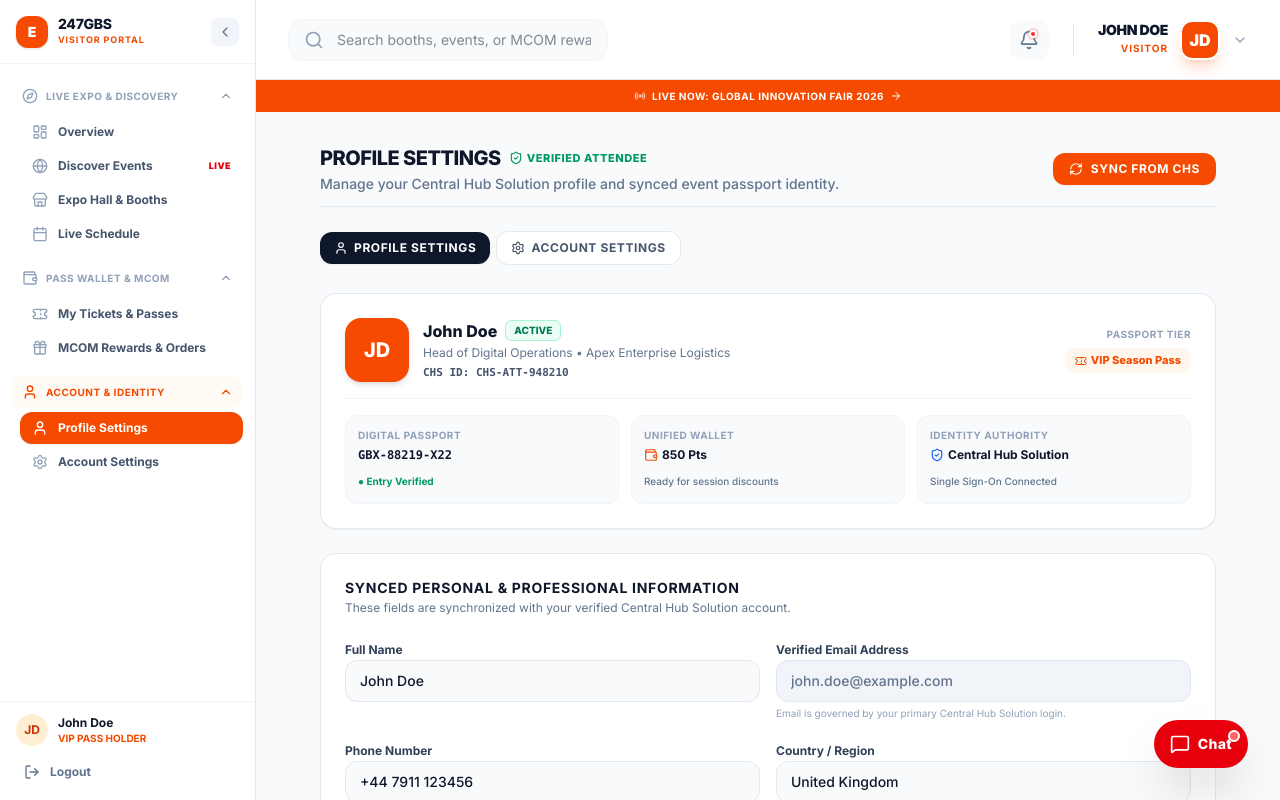
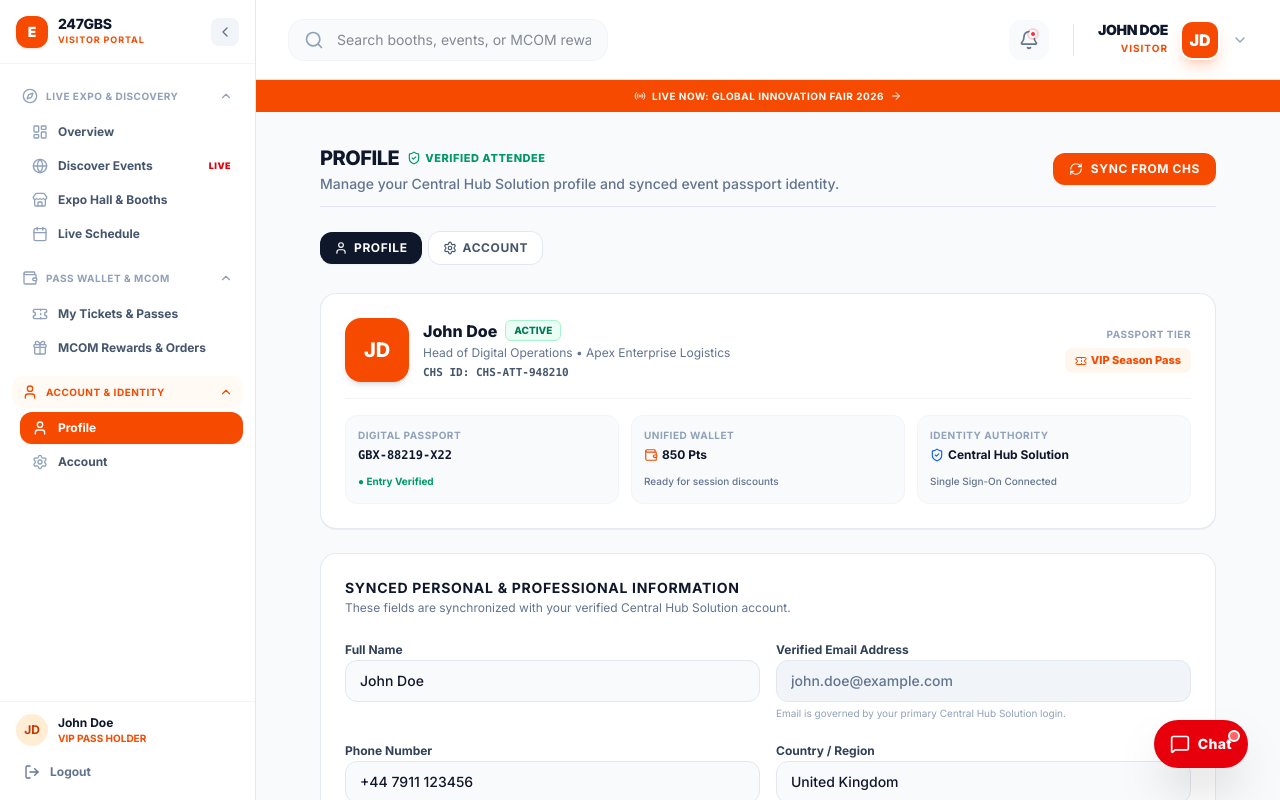
Before and after one commit to Synergyfy/247GBS-Expo, a Next.js app: page /dashboard/customer/profile in a window 1280 px wide. Shown: the top 800 px of the page. Built offline with nearby package versions, Linux system fonts and the light colour scheme.

Commit message:
fix(customer): simplify tab and menu labels to Profile and Account

```diff
--- a/src/app/component/DashboardHeader.tsx
+++ b/src/app/component/DashboardHeader.tsx
@@ -125,7 +125,7 @@ export default function DashboardHeader({ user, searchPlaceholder, dashboardType
                                         className="flex items-center gap-3 px-4 py-3 text-sm font-bold text-slate-600 hover:bg-orange-50 hover:text-orange-600 transition-colors"
                                     >
                                         <User className="w-4 h-4" />
-                                        Profile Settings
+                                        Profile
                                     </Link>
 
                                     {dashboardType === "customer" && (
@@ -145,7 +145,7 @@ export default function DashboardHeader({ user, searchPlaceholder, dashboardType
                                         className="flex items-center gap-3 px-4 py-3 text-sm font-bold text-slate-600 hover:bg-orange-50 hover:text-orange-600 transition-colors"
                                     >
                                         <Settings className="w-4 h-4" />
-                                        Account Settings
+                                        Account
                                     </Link>
 
                                     <div className="border-t border-slate-50 mt-1 pt-1">
--- a/src/app/component/customerNavConfig.ts
+++ b/src/app/component/customerNavConfig.ts
@@ -52,8 +52,8 @@ export const CUSTOMER_NAV_GROUPS: CustomerNavGroup[] = [
     label: "Account & Identity",
     icon: User,
     items: [
-      { label: "Profile Settings", href: "/dashboard/customer/profile", icon: User },
-      { label: "Account Settings", href: "/dashboard/customer/settings", icon: Settings }
+      { label: "Profile", href: "/dashboard/customer/profile", icon: User },
+      { label: "Account", href: "/dashboard/customer/settings", icon: Settings }
     ]
   }
 ];
--- a/src/app/dashboard/customer/profile/page.tsx
+++ b/src/app/dashboard/customer/profile/page.tsx
@@ -20,8 +20,8 @@ import {
 } from "lucide-react";
 
 const PROFILE_TABS = [
-  { label: "Profile Settings", href: "/dashboard/customer/profile", icon: User },
-  { label: "Account Settings", href: "/dashboard/customer/settings", icon: Settings },
+  { label: "Profile", href: "/dashboard/customer/profile", icon: User },
+  { label: "Account", href: "/dashboard/customer/settings", icon: Settings },
 ];
 
 export default function CustomerProfilePage() {
@@ -66,7 +66,7 @@ export default function CustomerProfilePage() {
         <div>
           <div className="flex items-center gap-2">
             <h1 className="text-base sm:text-xl font-extrabold text-slate-900 tracking-tight uppercase">
-              Profile Settings
+              Profile
             </h1>
             <span className="text-[10px] sm:text-[11px] font-extrabold uppercase tracking-wider text-emerald-600 flex items-center gap-1">
               <ShieldCheck className="w-3.5 h-3.5" />
--- a/src/app/dashboard/customer/settings/page.tsx
+++ b/src/app/dashboard/customer/settings/page.tsx
@@ -19,8 +19,8 @@ import {
 } from "lucide-react";
 
 const SETTINGS_TABS = [
-  { label: "Profile Settings", href: "/dashboard/customer/profile", icon: User },
-  { label: "Account Settings", href: "/dashboard/customer/settings", icon: Settings },
+  { label: "Profile", href: "/dashboard/customer/profile", icon: User },
+  { label: "Account", href: "/dashboard/customer/settings", icon: Settings },
 ];
 
 export default function CustomerSettingsPage() {
@@ -47,7 +47,7 @@ export default function CustomerSettingsPage() {
       <div className="flex flex-col sm:flex-row sm:items-center justify-between gap-3 pb-3 border-b border-slate-200">
         <div>
           <h1 className="text-base sm:text-xl font-extrabold text-slate-900 tracking-tight uppercase">
-            Account Settings
+            Account
           </h1>
           <p className="text-xs sm:text-sm text-slate-500 font-medium mt-0.5">
             Configure live stream preferences, session notifications, and account security.
```
